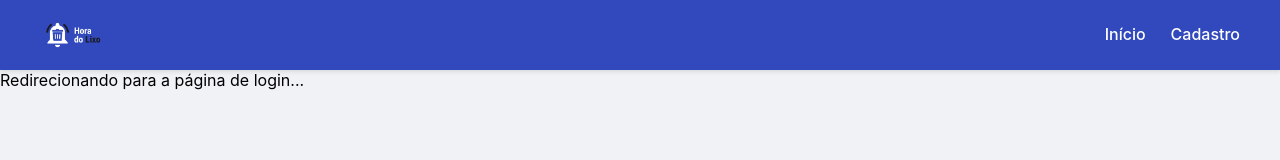
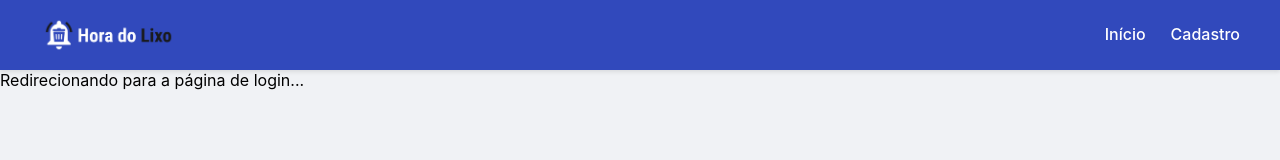
Before and after one commit to mateusgui/HoraDoLixo, a Nuxt app: page / in a window 1280 px wide. Shown: the top 160 px of the page. Built offline with nearby package versions, Linux system fonts and the light colour scheme.

Commit message:
Update logo header
alterada a logo do componente TheHeader.vue

```diff
--- a/components/TheHeader.vue
+++ b/components/TheHeader.vue
@@ -3,7 +3,7 @@
     <div class="header-container">
       <div class="header-logo-container">
         <NuxtLink to="/home">
-          <img src="/img/IconeHoraDoLixo.png" alt="Ícone Hora do Lixo" class="header-logo-img">
+          <img src="/img/LogoHeader.png" alt="Ícone Hora do Lixo" class="header-logo-img">
         </NuxtLink>
       </div>
       <nav class="main-nav">
--- a/layouts/clean.vue
+++ /dev/null
@@ -1,8 +0,0 @@
-<template>
-  <div>
-    <slot />
-  </div>
-</template>
-
-<script setup>
-</script>
```
Also changed, not shown: public/img/LogoHeader.png (added).
